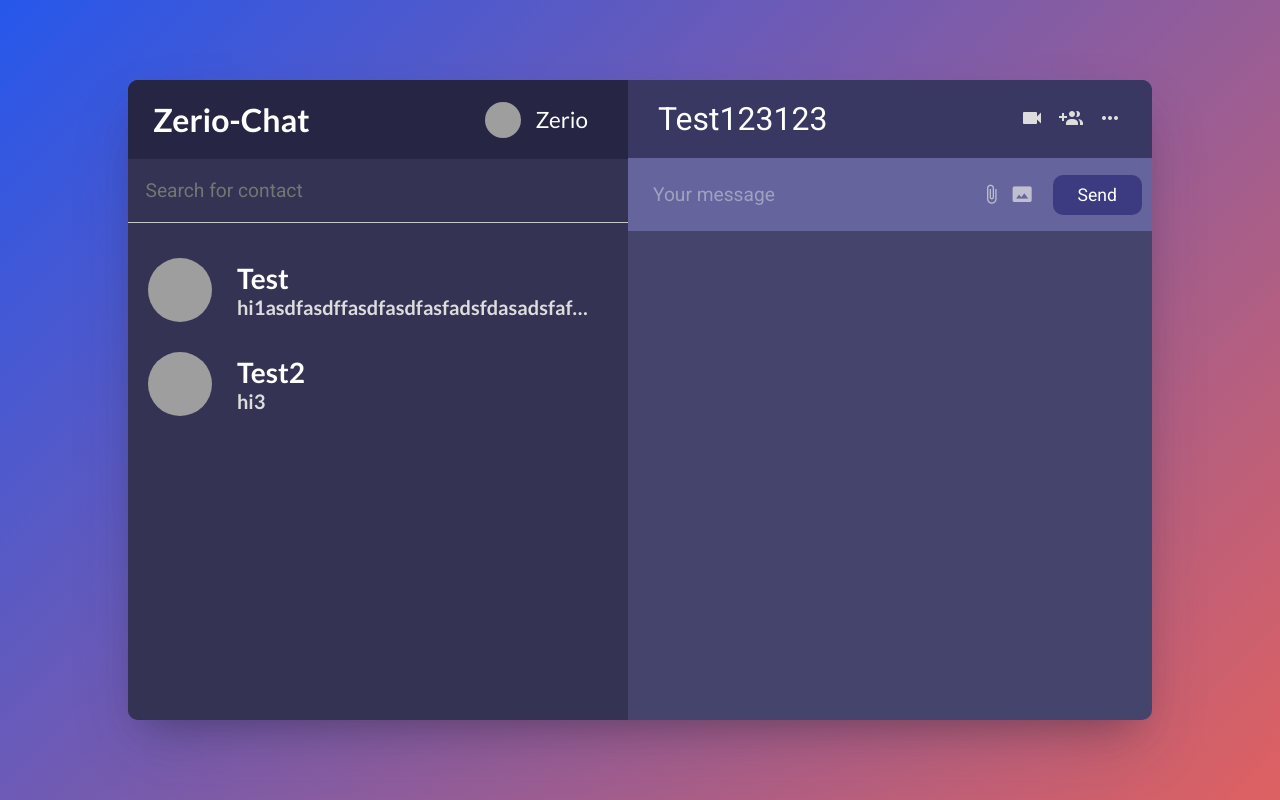
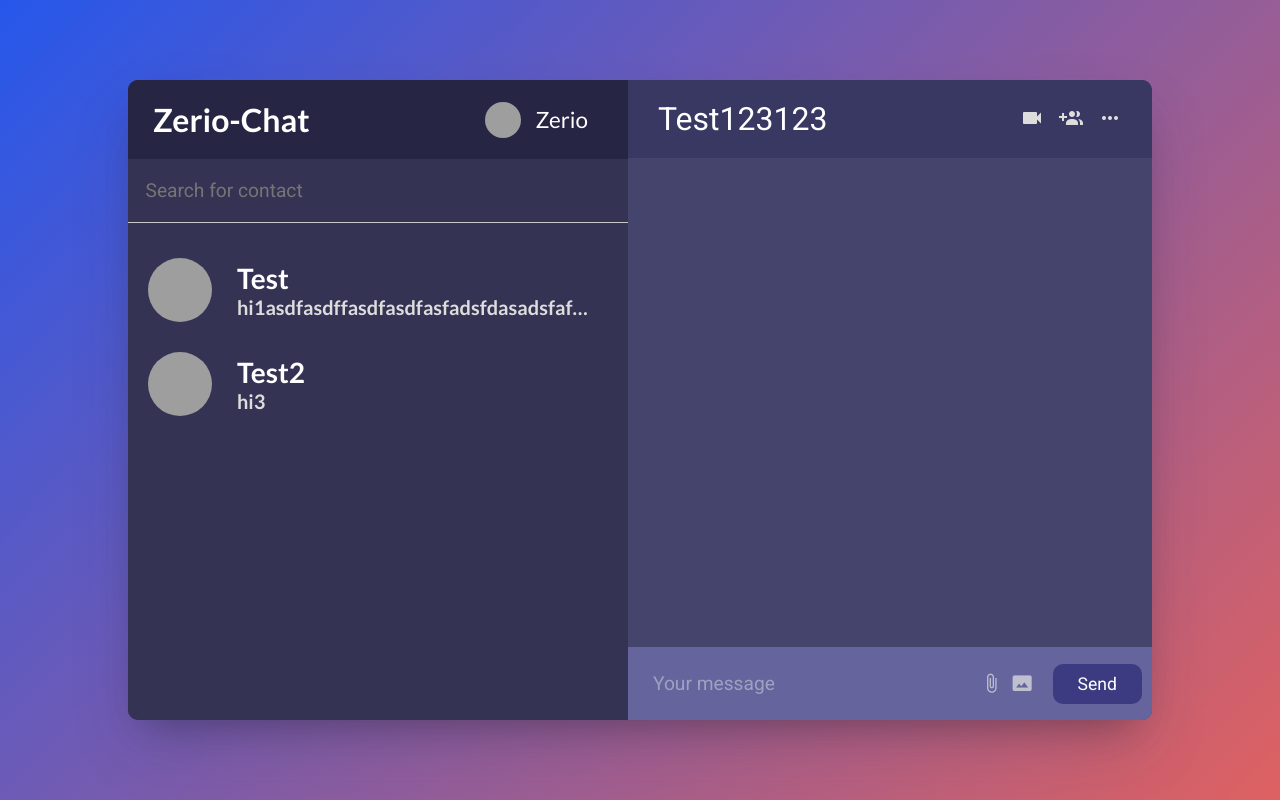
Before and after one commit to Z3rio/vue-chat-app, a Vue app: page /home in a window 1280 px wide. Built offline with nearby package versions, Linux system fonts and the light colour scheme; grey boxes are pictures that could not be loaded.

Commit message:
Fix chat box sizing
goodnight lmao

```diff
--- a/src/components/ChatBox.vue
+++ b/src/components/ChatBox.vue
@@ -28,6 +28,9 @@ const contact = ref({
 <style scoped>
 .chat-container {
   flex: 1;
+
+  display: flex;
+  flex-direction: column;
 }
 
 .contact-info {
--- a/src/components/Messages.vue
+++ b/src/components/Messages.vue
@@ -1,5 +1,11 @@
 <script setup lang="ts"></script>
 
-<template></template>
+<template>
+  <div class="messages-container"></div>
+</template>
 
-<style scoped></style>
+<style scoped>
+.messages-container {
+  flex: 1;
+}
+</style>
```
